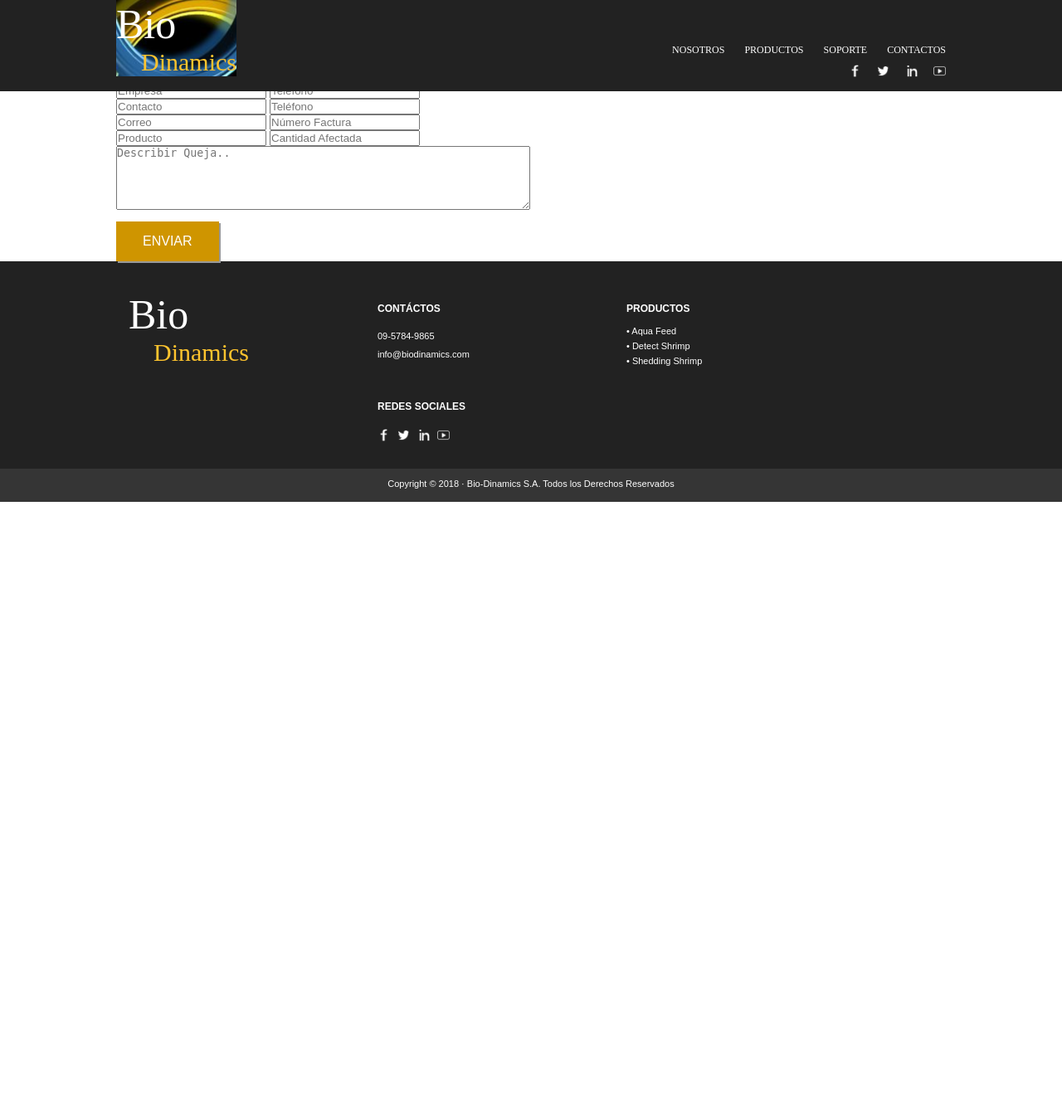
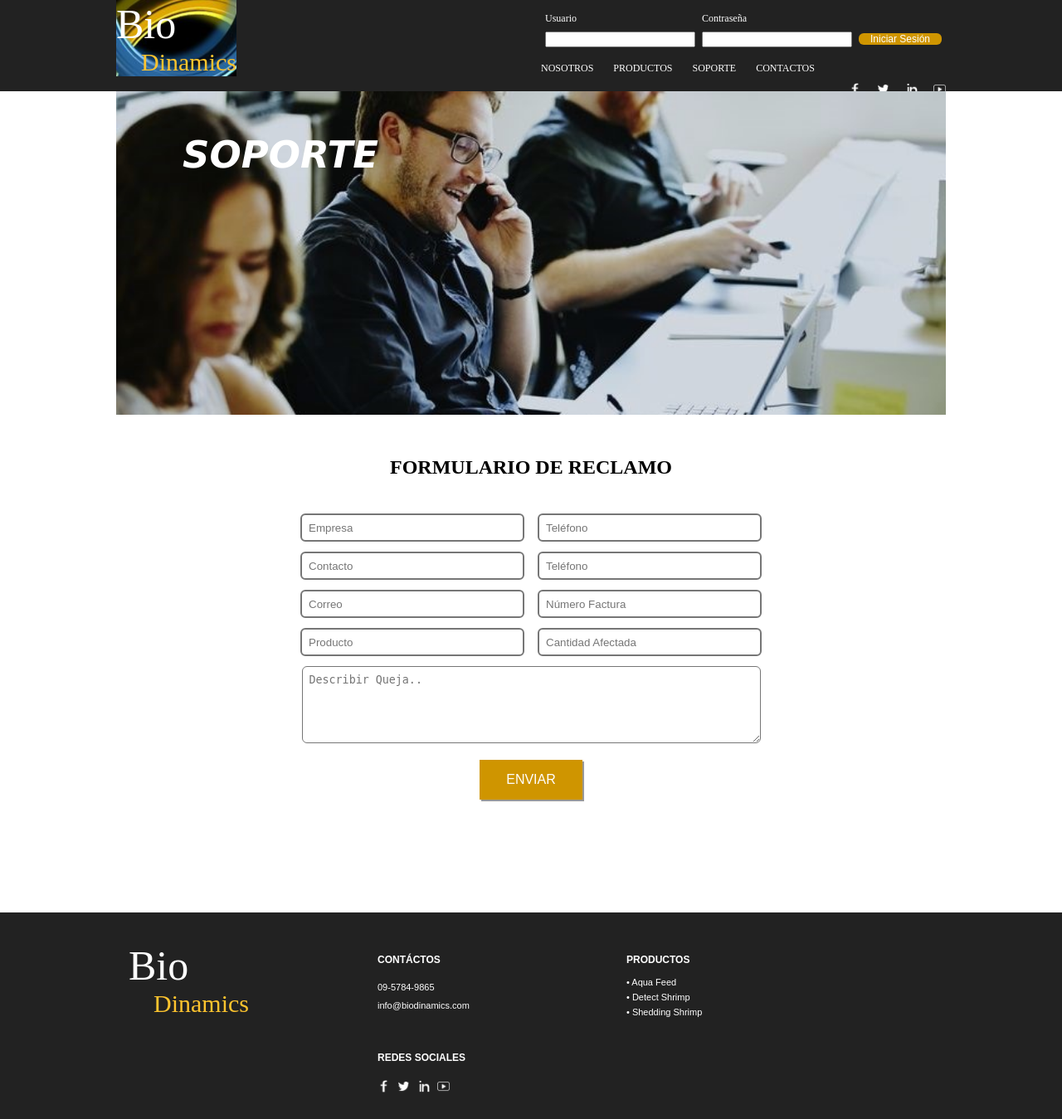
Before and after one commit to gabolimon/BioDinamic, a PHP site: page /Soporte.php in a window 1280 px wide. Shown: the top 1349 px of the page at 83% size. Before the commit the page ends 605 px from the top, so only its background shows below. Run offline with PHP 8.4, Linux system fonts and the light colour scheme; some libraries are stand-ins or nearby versions.

Commit message:
correcion de formulario de loggin y soporte

```diff
--- a/complements/head.php
+++ b/complements/head.php
@@ -12,6 +12,7 @@
 	<link rel="stylesheet" href="css/estilo_menu.css"/>
 	<link rel="stylesheet" href="css/estilo_slider.css"/>
 	<link rel="stylesheet" href="css/estilo_productos.css"/>
+	<link rel="stylesheet" href="css/estilo_soporte.css"/>
 	<link rel="stylesheet" href="css/estilo_pie_pag.css"/>
 	<!--ESTILOS PAGINA-PRODUCTOS CSS-->
 
--- a/complements/menu.php
+++ b/complements/menu.php
@@ -6,11 +6,24 @@
 	</div>
 	<!--MENU-->
 	<div id="menu">
-
+		<form name="Autenticacion" method="post">
+			<table>
+				<tr>
+					<td>Usuario</td>
+					<td>Contraseña</td>
+				</tr>
+				<tr>
+					<td><input type="text" name="usuario"></td>
+					<td><input type="password" name="clave"></td>
+					<td><input type="submit" name="iniciar" value="Iniciar Sesi&oacute;n" id="iniciar"></td>
+				</tr>
+			</table>
+			</br></br>
+		</form>
 			<ul>
 				<a href="index.php">NOSOTROS</a>
 				<a href="productos.php">PRODUCTOS</a>
-				<a href="soporte.php">SOPORTE</a>
+				<a href="Soporte.php">SOPORTE</a>
 				<a href="comentario.php">CONTACTOS</a>
 			</ul>
 			<div class="menu_social">
--- a/css/estilo_menu.css
+++ b/css/estilo_menu.css
@@ -52,7 +52,7 @@
 /*MENU*/
 header #menu{
 	float: right;
-	padding: 50px 0px 0px 0px;
+	padding: 10px 0px 0px 0px;
 
 }
 
@@ -61,13 +61,36 @@
 	font-family: Century Gothic;
 	font-size: 12px;
 	text-decoration: none;
-	padding: 0px 0px 0px 20px;
+	padding: 0px 20px 0px 0px;
+	margin: 10px 0px 5px 0px;
 }
 
 header #menu a:hover{
 	color: #ffc42e
 }
 
+header #menu table{
+	float: right;
+	padding: 0px 0px 10px 0px
+}
+
+header #menu td{
+	color: white;
+	font-family: Century Gothic;
+	font-size: 12px;
+	padding: 3px 3px;
+}
+
+#iniciar{
+
+    background-color: #cf9500; /* Green */
+    border: none;
+    color: white;
+    border-radius: 6px;
+
+    width: 100px;
+    font-size: 12px;
+}
 
 .menu_social{
 	float: right;
```
